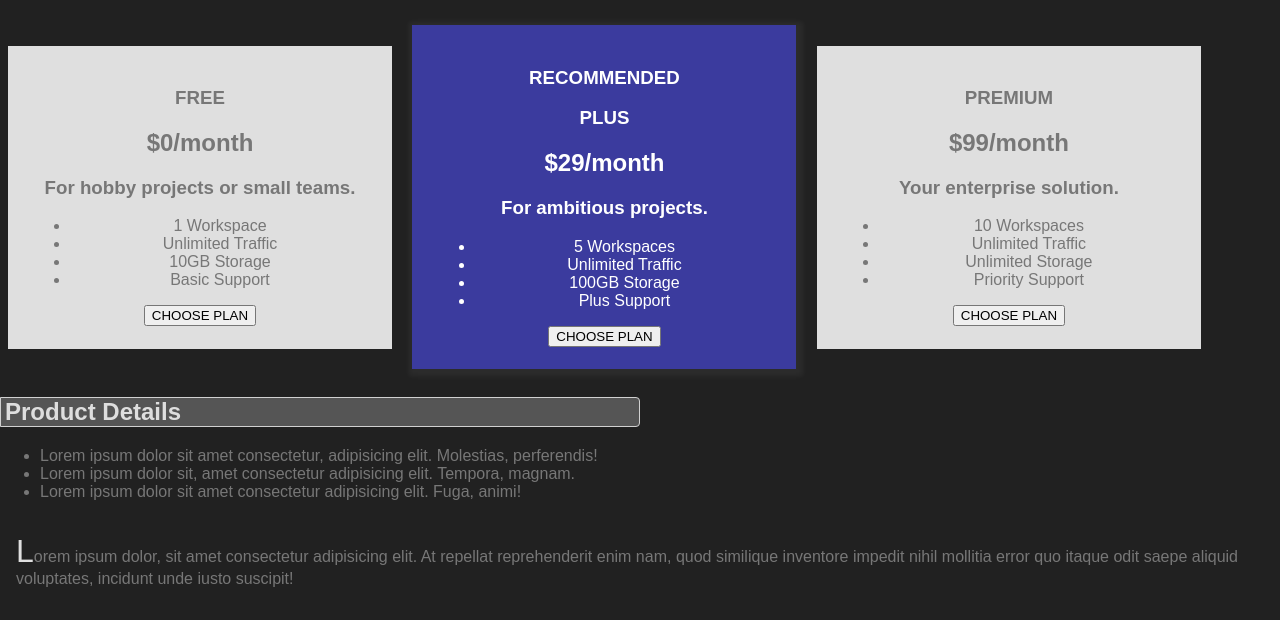
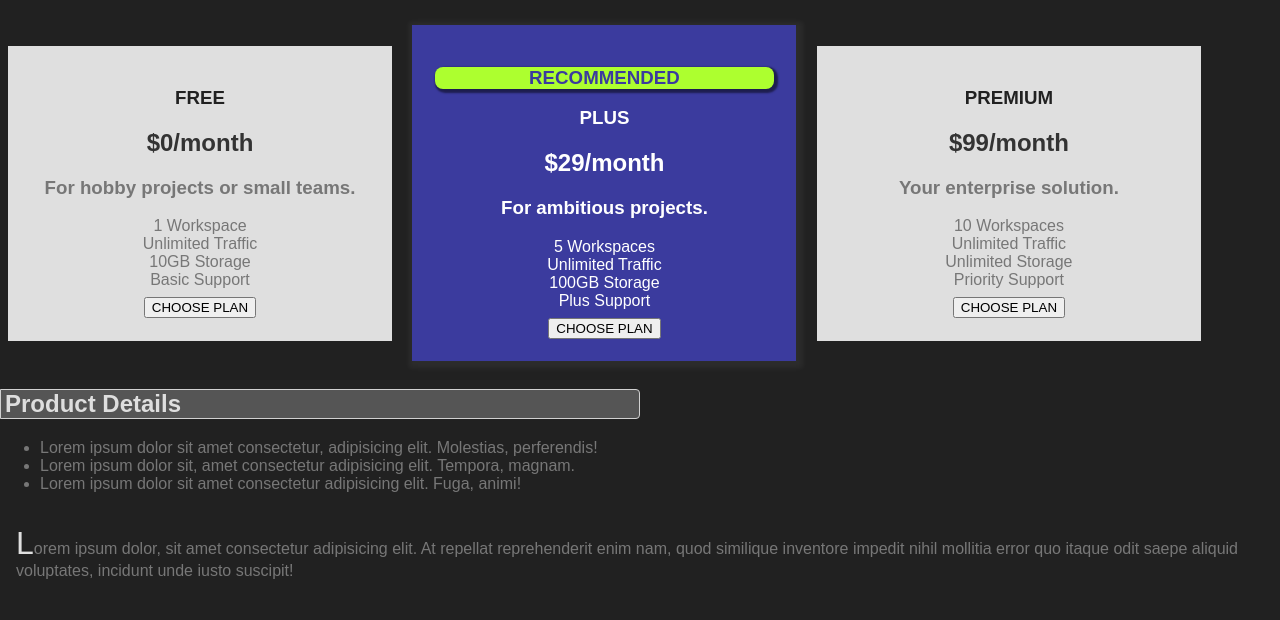
Before and after one commit to robertocannella/css, a plain HTML site: page index.html in a window 1280 px wide. Shown: the part 269-889 px from the top of the page. Drawn offline with Linux system fonts and the light colour scheme; a web font is replaced by a local one.

Commit message:
formating lists

```diff
--- a/index.html
+++ b/index.html
@@ -38,8 +38,8 @@
             <h1 class="plans-header">Choose your plan</h1>
             <div>
                 <article class="plan-article">
-                    <h1>FREE</h1>
-                    <h2>$0/month</h2>
+                    <h1 class="plan__title">FREE</h1>
+                    <h2 class="plan__price">$0/month</h2>
                     <h3>For hobby projects or small teams.</h3>
                     <ul>
                         <li>1 Workspace</li>
@@ -53,8 +53,8 @@
                 </article>
                 <article class="plan-article plan-highlighted">
                     <h1 class="plan__annotation">RECOMMENDED</h1>
-                    <h1>PLUS</h1>
-                    <h2>$29/month</h2>
+                    <h1 class="plan__title">PLUS</h1>
+                    <h2 class="plan__price">$29/month</h2>
                     <h3>For ambitious projects.</h3>
                     <ul>
                         <li>5 Workspaces</li>
@@ -67,8 +67,8 @@
                     </div>
                 </article>
                 <article class="plan-article">
-                    <h1>PREMIUM</h1>
-                    <h2>$99/month</h2>
+                    <h1 class="plan__title">PREMIUM</h1>
+                    <h2 class="plan__price">$99/month</h2>
                     <h3>Your enterprise solution.</h3>
                     <ul>
                         <li>10 Workspaces</li>
--- a/main.css
+++ b/main.css
@@ -136,11 +136,39 @@ body {
 
 }
 
+.plan-article ul {
+    list-style: none;
+    margin: .5rem 0;
+    padding: 0;
+}
+
 .plan-highlighted {
     background-color: rgb(59, 59, 158);
     color: #fff;
     /* x y blur spread */
     box-shadow: 2px 2px 5px 5px rgba(255, 255, 255, .05);
+}
+
+.plan__annotation {
+    background-color: greenyellow;
+    color: rgb(59, 59, 158);
+    border-radius: .5rem;
+    box-shadow: 2px 2px 2px 2px rgba(0, 0, 0, .5);
+
+}
+
+.plan__title {
+    color: #212121;
+
+}
+
+.plan__price {
+    color: #333;
+}
+
+.plan-highlighted .plan__price,
+.plan-highlighted .plan__title {
+    color: #fff;
 }
 
 #product-details h2 {
```
